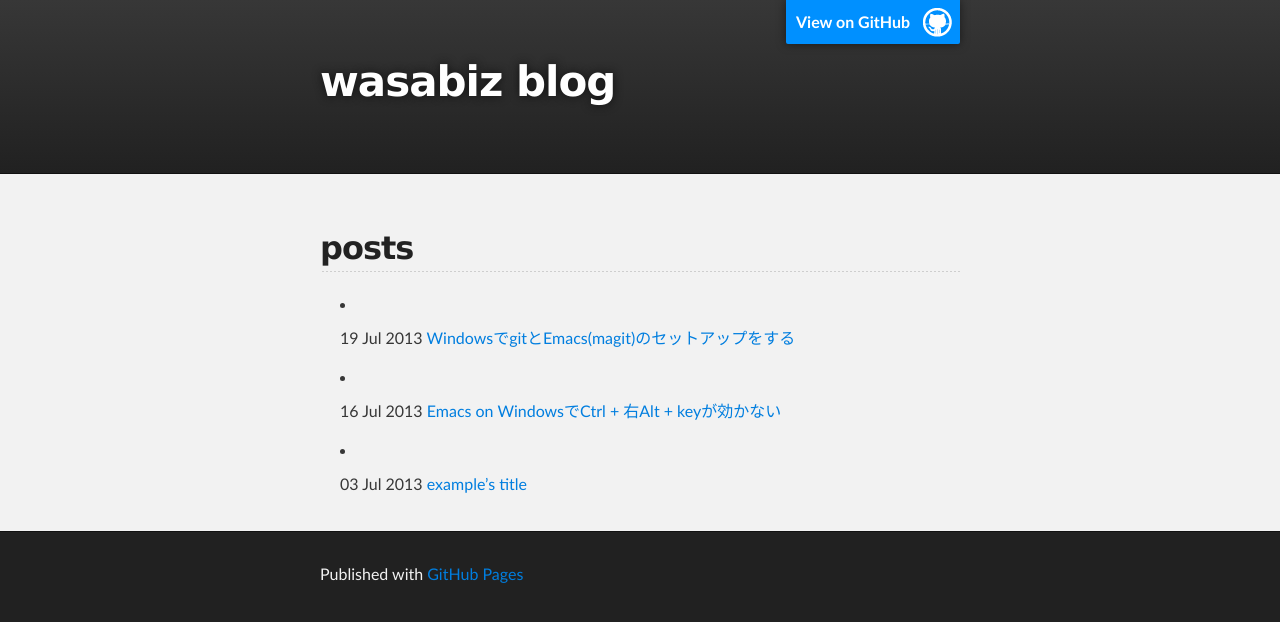
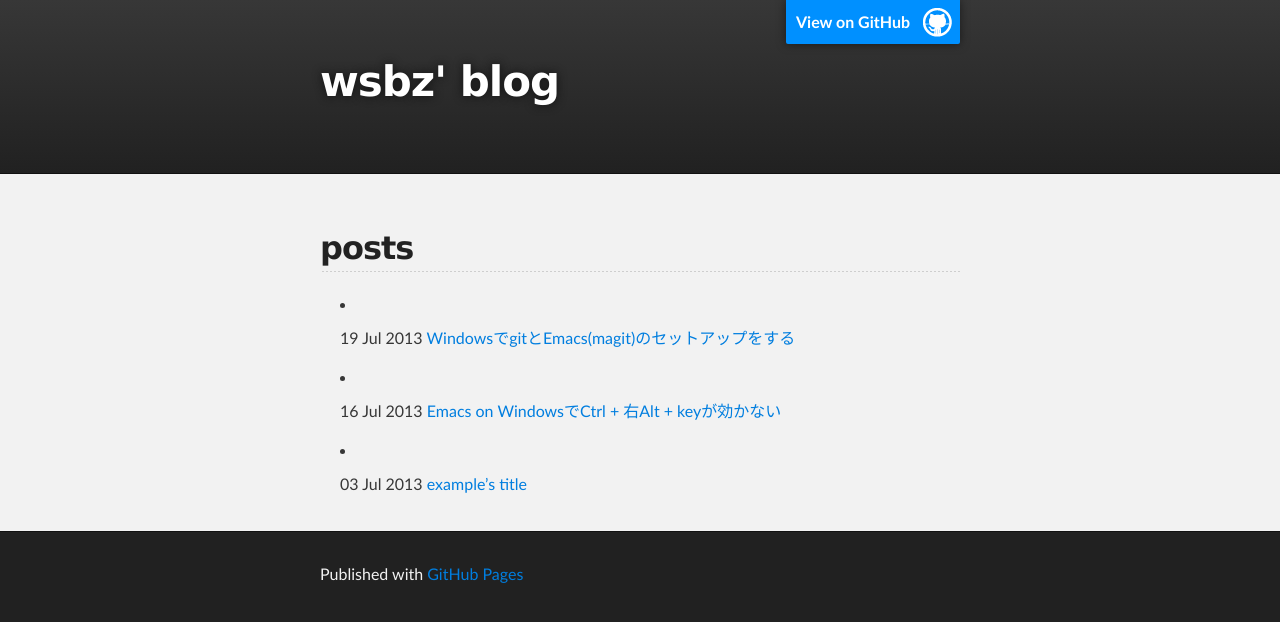
Before and after one commit to nyuichi/wasabiz.github.io, a Jekyll site: the page built from index.md, in a window 1280 px wide. Shown: the top 622 px of the page. Built offline with Jekyll 4.4.1, drawn with Linux system fonts in a browser that asks for light colours.

Commit message:
change the blog title (again)

```diff
--- a/_layouts/index.html
+++ b/_layouts/index.html
@@ -7,7 +7,7 @@
   <header class="inner">
     <a id="forkme_banner" href="https://github.com/wasabiz">View on GitHub</a>
 
-    <h1 id="project_title">wasabiz blog</h1>
+    <h1 id="project_title">wsbz' blog</h1>
     <h2 id="project_tagline"></h2>
 
   </header>
```
